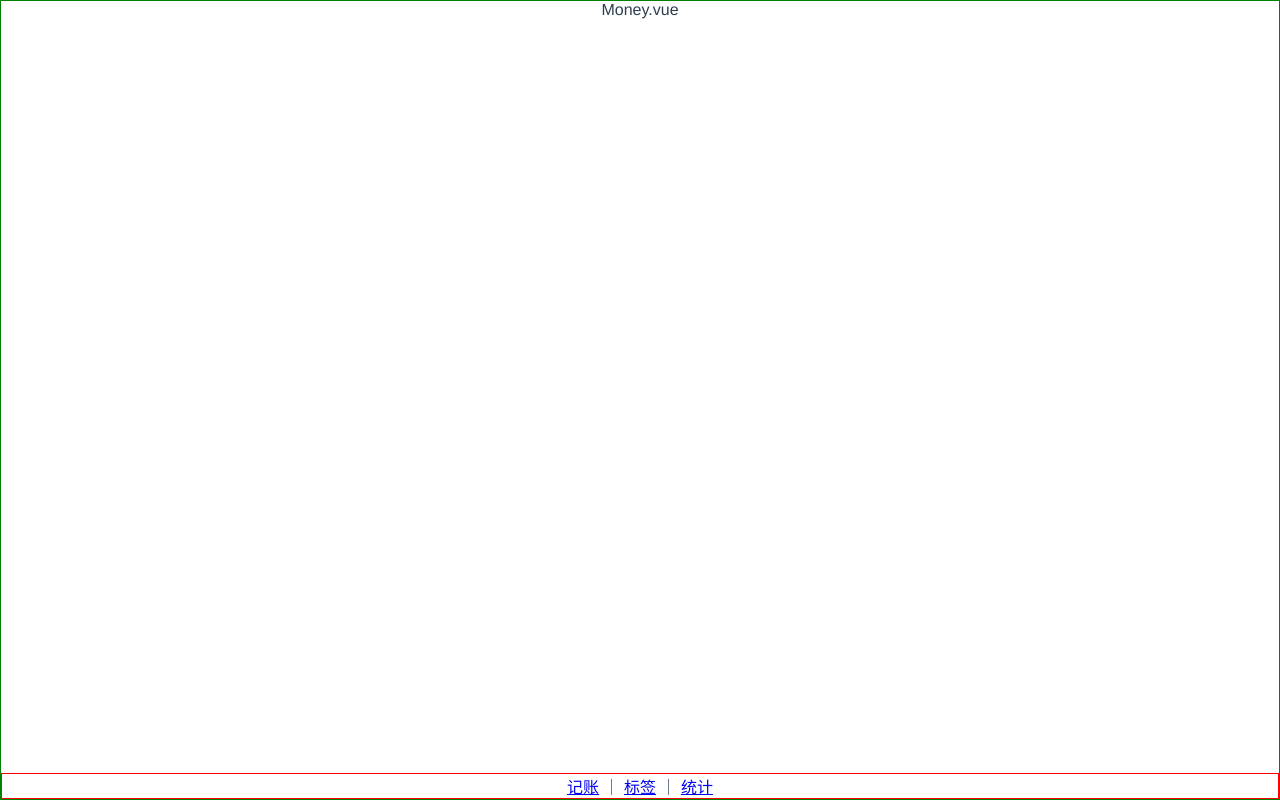
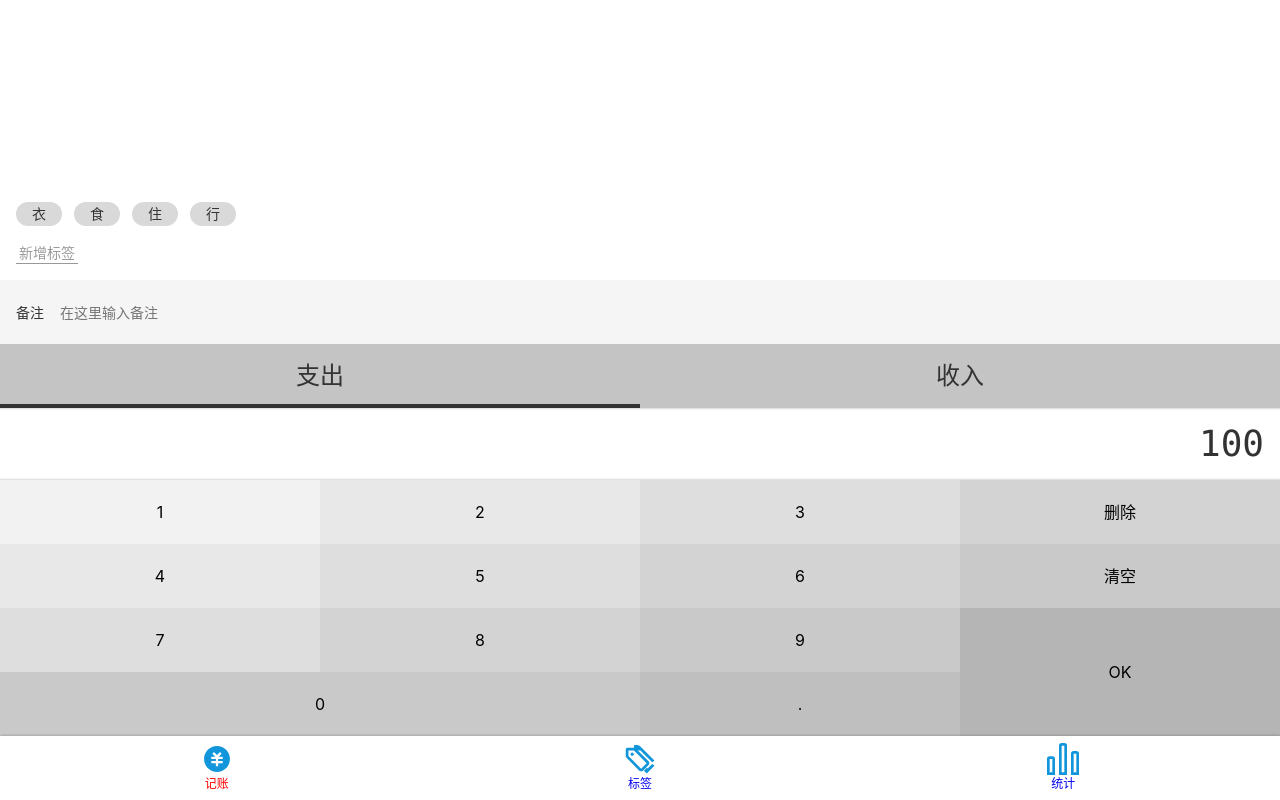
Before and after one commit to WindKang/morney-1, a Vue app: page /#/money in a window 1280 px wide. Built offline with nearby package versions, Linux system fonts and the light colour scheme.

Commit message:
HTML 和 CSS写好了

```diff
--- a/package.json
+++ b/package.json
@@ -39,6 +39,8 @@
     "lint-staged": "^11.1.2",
     "sass": "^1.32.7",
     "sass-loader": "^12.0.0",
+    "svg-sprite-loader": "^6.0.11",
+    "svgo-loader": "^4.0.0",
     "ts-jest": "^27.0.4",
     "typescript": "~4.5.5",
     "vue-template-compiler": "^2.6.14"
--- a/public/index.html
+++ b/public/index.html
@@ -3,15 +3,11 @@
   <head>
     <meta charset="utf-8">
     <meta http-equiv="X-UA-Compatible" content="IE=edge">
-    <meta name="viewport" content="width=device-width,initial-scale=1.0">
+    <meta name="viewport" content="width=device-width,initial-scale=1,minimum-scale=1,maximum-scale=1,user-scalable=no,viewport-fit=cover">
     <link rel="icon" href="<%= BASE_URL %>favicon.ico">
     <title><%= htmlWebpackPlugin.options.title %></title>
   </head>
   <body>
-    <noscript>
-      <strong>We're sorry but <%= htmlWebpackPlugin.options.title %> doesn't work properly without JavaScript enabled. Please enable it to continue.</strong>
-    </noscript>
     <div id="app"></div>
-    <!-- built files will be auto injected -->
   </body>
 </html>
--- a/src/App.vue
+++ b/src/App.vue
@@ -5,29 +5,20 @@
 </template>
 
 <style lang="scss">
-  *{
-    margin: 0;
-    padding: 0;
-    box-sizing: border-box;
-  }
-  #app {
-    font-family: Avenir, Helvetica, Arial, sans-serif;
+  @import "~@/assets/styles/reset.scss";
+  @import "~@/assets/styles/helper.scss";
+  body{
+    line-height: 1.5;
+    color: inherit;
+    font-family: $font-hei;
     -webkit-font-smoothing: antialiased;
     -moz-osx-font-smoothing: grayscale;
-    text-align: center;
-    color: #2c3e50;
+    color: #333;
+    font-size: 16px;
+  }
+  a{
+    text-decoration: none;
   }
 
-  nav {
-    padding: 30px;
 
-    a {
-      font-weight: bold;
-      color: #2c3e50;
-
-      &.router-link-exact-active {
-        color: #42b983;
-      }
-    }
-  }
 </style>
--- /dev/null
+++ b/src/assets/styles/helper.scss
@@ -0,0 +1,24 @@
+$font-hei: -apple-system, "Noto Sans", "Helvetica Neue", Helvetica, "Nimbus Sans L", Arial, "Liberation Sans", "PingFang SC", "Hiragino Sans GB", "Noto Sans CJK SC", "Source Han Sans SC", "Source Han Sans CN", "Microsoft YaHei", "Wenquanyi Micro Hei", "WenQuanYi Zen Hei", "ST Heiti", SimHei, "WenQuanYi Zen Hei Sharp", sans-serif;
+$font-kai: Baskerville, Georgia, "Liberation Serif", "Kaiti SC", STKaiti, "AR PL UKai CN", "AR PL UKai HK", "AR PL UKai TW", "AR PL UKai TW MBE", "AR PL KaitiM GB", KaiTi, KaiTi_GB2312, DFKai-SB, "TW\-Kai", serif;
+$font-song: Georgia, "Nimbus Roman No9 L", "Songti SC", "Noto Serif CJK SC", "Source Han Serif SC", "Source Han Serif CN", STSong, "AR PL New Sung", "AR PL SungtiL GB", NSimSun, SimSun, "TW\-Sung", "WenQuanYi Bitmap Song", "AR PL UMing CN", "AR PL UMing HK", "AR PL UMing TW", "AR PL UMing TW MBE", PMingLiU, MingLiU, serif;
+
+$color-highlight: #f00;
+
+// placeholder
+%clearFix{
+  &::after{
+    content:'';
+    display: block;
+    clear: both;
+  }
+}
+$color-shadow: rgba(0,0,0,0.3);
+
+%outerShadow{
+  box-shadow: 0 0 3px $color-shadow;
+}
+
+%innerShadow{
+  box-shadow: inset 0 -3px 3px -3px $color-shadow,
+              inset 0  3px 3px -3px $color-shadow;
+}
--- /dev/null
+++ b/src/assets/styles/reset.scss
@@ -0,0 +1,20 @@
+*{
+  margin: 0; padding: 0;
+  box-sizing: border-box;
+}
+
+a{
+  text-decoration: none;
+}
+
+ul,ol{
+  list-style: none;
+}
+
+button,input {
+  font:inherit;
+}
+
+:focus{
+  outline: none;
+}
--- a/src/components/Icon.vue
+++ b/src/components/Icon.vue
@@ -1,13 +1,25 @@
 <template>
-$END$
+  <svg class="icon">
+    <use :xlink:href="'#'+name"/>
+  </svg>
 </template>
 
 <script lang="ts">
-export default {
-name: "Icon"
-}
+  let importAll = (requireContext:__WebpackModuleApi.RequireContext) => requireContext.keys().forEach(requireContext);
+  try{importAll(require.context('../assets/icons',true,/\.svg$/));}catch (error){console.log(error);}
+
+  export default {
+    props:['name'],
+    name: 'Icon'
+  };
 </script>
 
-<style lang="scss" scoped >
-
+<style lang="scss" scoped>
+  .icon {
+    width: 1em;
+    height: 1em;
+    vertical-align: -0.15em;
+    fill: currentColor;
+    overflow: hidden;
+  }
 </style>
--- a/src/components/Layout.vue
+++ b/src/components/Layout.vue
@@ -1,6 +1,6 @@
 <template>
-  <div class="nav-wrapper">
-    <div class="content">
+  <div class="layout-wrapper">
+    <div class="content" :class="classPrefix && `${classPrefix}-content`">
       <slot></slot>
     </div>
     <Nav/>
@@ -9,13 +9,13 @@
 
 <script lang="ts">
 export default {
+  props: ['classPrefix'],
   name: 'Layout'
 };
 </script>
 
 <style lang="scss" scoped>
-  .nav-wrapper{
-    border: 1px solid green;
+  .layout-wrapper{
     display: flex;
     flex-direction: column;
     height: 100vh;
--- a/src/components/Nav.vue
+++ b/src/components/Nav.vue
@@ -1,19 +1,51 @@
 <template>
- <div class="nav">
-   <router-link to="/money">记账</router-link>
-   ｜
-   <router-link to="/labels">标签</router-link>
-   ｜
-   <router-link to="/statistics">统计</router-link>
- </div>
+ <nav>
+   <router-link to="/money" class="item" active-class="selected">
+    <Icon name="money"/>
+     记账
+   </router-link>
+   <router-link to="/labels" class="item" active-class="selected">
+     <Icon name="labels"/>
+     标签
+   </router-link>
+   <router-link to="/statistics" class="item" active-class="selected">
+     <Icon name="statistics"/>
+     统计
+   </router-link>
+ </nav>
 </template>
 
 <script lang="ts">
+
+
 export default {
   name: 'Nav'
 };
 </script>
 
 <style lang="scss" scoped>
-  .nav{border: 1px solid red;}
+  @import "~@/assets/styles/helper.scss";
+  nav {
+    @extend %outerShadow;
+    display: flex;
+    padding: 5px;
+    flex-direction: row;
+    font-size: 12px;
+    > .item {
+      padding: 2px 0;
+      width: 33.333333%;
+      display: flex;
+      justify-content: center;
+      align-items: center;
+      flex-direction: column;
+      .icon {
+        width: 32px;
+        height: 32px;
+      }
+    }
+    > .item.selected{
+      color: $color-highlight;
+    }
+  }
+
 </style>
--- a/src/main.ts
+++ b/src/main.ts
@@ -5,10 +5,12 @@
 import store from './store';
 import Nav from '@/components/Nav.vue';
 import Layout from '@/components/Layout.vue';
+import Icon from '@/components/Icon.vue';
 
 Vue.config.productionTip = false;
 Vue.component('Nav', Nav);
 Vue.component('Layout', Layout);
+Vue.component('Icon',Icon);
 
 new Vue({
   router,
--- a/src/shims-vue.d.ts
+++ b/src/shims-vue.d.ts
@@ -2,3 +2,8 @@
   import Vue from 'vue'
   export default Vue
 }
+
+declare module '*.svg' {
+  const content: any;
+  export default content;
+}
--- a/src/views/Money.vue
+++ b/src/views/Money.vue
@@ -1,7 +1,48 @@
 <template>
-   <Layout>
-     Money.vue
-   </Layout>
+  <Layout class-prefix="layout">
+    <div class="numberPad">
+      <div class="output">100</div>
+      <div class="buttons" >
+        <button>1</button>
+        <button>2</button>
+        <button>3</button>
+        <button>删除</button>
+        <button>4</button>
+        <button>5</button>
+        <button>6</button>
+        <button>清空</button>
+        <button>7</button>
+        <button>8</button>
+        <button>9</button>
+        <button class="ok">OK</button>
+        <button class="zero">0</button>
+        <button>.</button>
+      </div>
+    </div>
+    <div>
+      <ul class="types">
+        <li class="selected">支出</li>
+        <li>收入</li>
+      </ul>
+    </div>
+    <div>
+      <label class="notes">
+        <span class="name">备注</span>
+        <input type="text" placeholder="在这里输入备注">
+      </label>
+    </div>
+    <div class="tags">
+      <div class="new">
+        <button>新增标签</button>
+      </div>
+      <ul class="current">
+        <li>衣</li>
+        <li>食</li>
+        <li>住</li>
+        <li>行</li>
+      </ul>
+    </div>
+  </Layout>
 </template>
 
 <script lang="ts">
@@ -9,3 +50,133 @@
   name: 'Money'
 };
 </script>
+
+<style lang="scss">
+.layout-content{
+  display: flex;
+  flex-direction: column-reverse;
+}
+</style>
+<style lang="scss" scoped>
+  @import "~@/assets/styles/helper.scss";
+  .numberPad{
+    .output{
+      @extend %clearFix;
+      @extend %innerShadow;
+      font-size: 36px;
+      font-family: Consolas,Monospaced;
+      padding: 9px 16px;
+      text-align: right;
+    }
+    .buttons{
+      @extend %clearFix;
+      > button{
+        width: 25%;
+        height: 64px;
+        float: left;
+        background: transparent;
+        border: none ;
+        &.ok{
+          height: 64*2px;
+          float: right;
+        }
+        &.zero{
+          width: 25*2%;
+        }
+        $bg: #f2f2f2;
+        &:nth-child(1){
+          background: $bg;
+        }
+        &:nth-child(2),&:nth-child(5){
+        background: darken($bg,4%);
+        }
+        &:nth-child(3),&:nth-child(6),&:nth-child(9){
+          background: darken($bg,4*2%);
+        }
+        &:nth-child(4),&:nth-child(7),&:nth-child(10){
+          background: darken($bg,4*3%);
+        }
+        &:nth-child(8),&:nth-child(11),&:nth-child(13){
+          background: darken($bg,4%*4);
+        }
+        &:nth-child(14){
+          background: darken($bg,4%*5);
+        }
+        &:nth-child(12){
+          background: darken($bg,4%*6);
+        }
+      }
+    }
+  }
+  .types{
+    background: #c4c4c4;
+    display: flex;
+    text-align: center;
+    font-size: 24px;
+    > li {
+      width: 50%;
+      height: 64px;
+      display: flex;
+      justify-content: center;
+      align-items: center;
+      position: relative;
+      &.selected::after{
+        content:"";
+        position: absolute;
+        bottom: 0;
+        left: 0;
+        width: 100%;
+        height: 4px;
+        background: #333;
+      }
+    }
+  }
+  .notes{
+    font-size: 14px;
+    background: #f5f5f5;
+    padding-left: 16px;
+    display: flex;
+    align-items: center;
+    .name{
+      padding-right: 16px;
+    }
+    input{
+      height: 64px;
+      flex-grow: 1;
+      background: transparent;
+      border:none;
+      padding-right: 16px;
+    }
+  }
+  .tags{
+    flex-grow: 1;
+    font-size: 14px;
+    padding: 16px;
+    display: flex;
+    flex-direction: column-reverse;
+    > .current{
+      display: flex;
+      flex-wrap: wrap;
+      >li{
+        background: #d9d9d9;
+        $h:24px;
+        height: $h;
+        line-height: $h;
+        border-radius: $h/2;
+        padding: 0 16px;
+        margin-right: 12px;
+        margin-top: 4px;
+      }
+    }
+    > .new {
+      padding-top: 16px;
+      button{
+        background: transparent;
+        border: none;
+        color:#999;
+        border-bottom: 1px solid;
+        padding: 0 3px;
+      }
+    }
+  }
+</style>
--- a/vue.config.js
+++ b/vue.config.js
@@ -1,5 +1,18 @@
 const { defineConfig } = require('@vue/cli-service')
+const path =require('path');
 module.exports = defineConfig({
   transpileDependencies: true,
-  lintOnSave: false
+  lintOnSave: false,
+  chainWebpack:config => {
+    const dir =path.resolve(__dirname,'src/assets/icons')
+    config.module
+      .rule('svg-sprite')
+      .test(/\.svg$/)
+      .include.add(dir).end()//包含 icons 目录
+      .use('svg-sprite-loader').loader('svg-sprite-loader').options({extract:false}).end()
+      .use('svgo-loader').loader('svgo-loader')
+      .tap(options => ({...options,plugins: [{name: 'removeAttrs', params: {attrs: '(fill|stroke)'}}]})).end()
+    config.plugin('svg-sprite').use(require('svg-sprite-loader/plugin'),[{plainSprite: true}])
+    config.module.rule('svg').exclude.add(dir) // 其他svg loader 排除 icons 目录
+  }
 })
```
Also changed, not shown: 1 other file (tests, documents, lock files or other folders).
